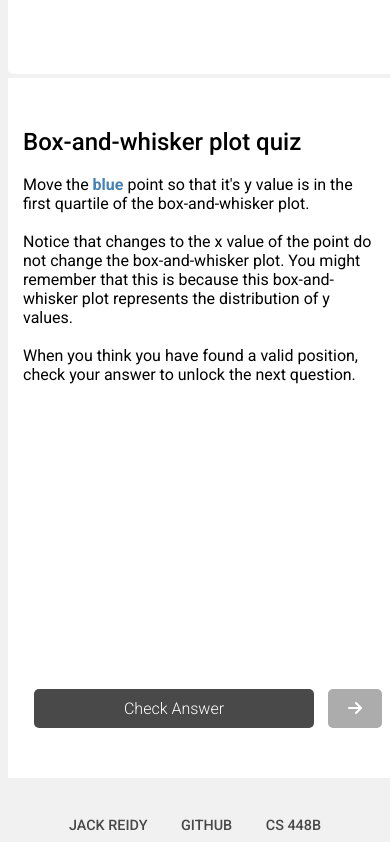
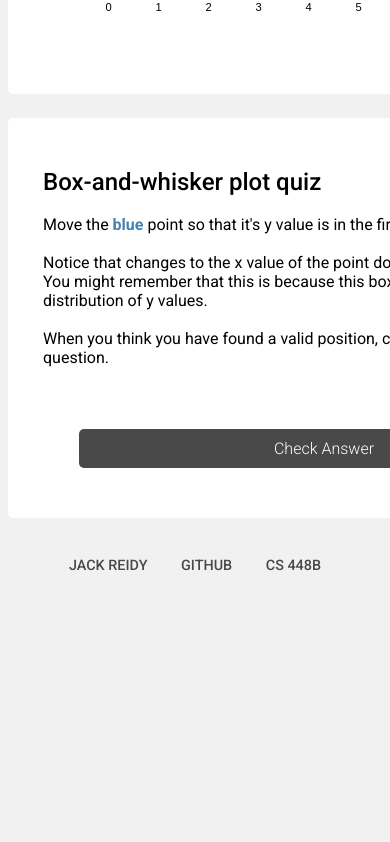
Before and after one commit to jackbereidy/CS448B_Final_Project, a plain HTML site: page Code/index.html in a window 390 px wide. Shown: the part 646-1488 px from the top of the page. After the commit the page ends 1255 px from the top, so only its background shows below. Drawn offline with Linux system fonts and the light colour scheme.

Commit message:
page resizing now working nicely

```diff
--- a/Code/index.html
+++ b/Code/index.html
@@ -102,7 +102,7 @@
     }
 
     #content {
-        margin-top: 20px;
+        margin-top: 40px;
     }
 
     #plot-container {
@@ -135,6 +135,26 @@
         max-height: 535px;
     }
 
+    @media screen and (max-width: 1150px) {
+        #plot-container {
+            border-radius: 5px;
+            margin-right: 0;
+        }
+        #message-container {
+            margin-top: 20px;
+            width: 700px;
+            height: 400px;
+            border-radius: 5px;
+        }
+        #message-body {
+            margin-left: 0;
+        }
+        #message-text {
+            padding-left: 35px;
+            max-height: 230px;
+        }
+    }
+
     #navigation-bar {
         position: absolute;
         bottom: 0;
@@ -150,6 +170,7 @@
 
     #footer {
         margin-top: 35px;
+        margin-bottom: 35px;
         font-weight: 500;
         font-size: 0.9em;
         text-decoration: none;
```
